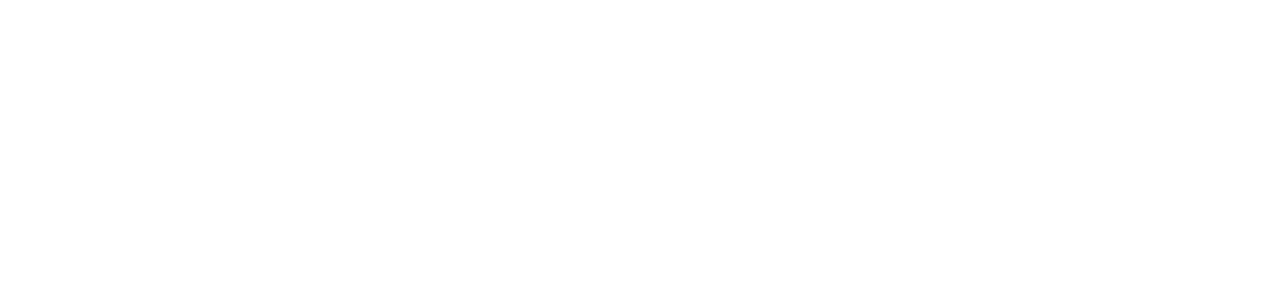
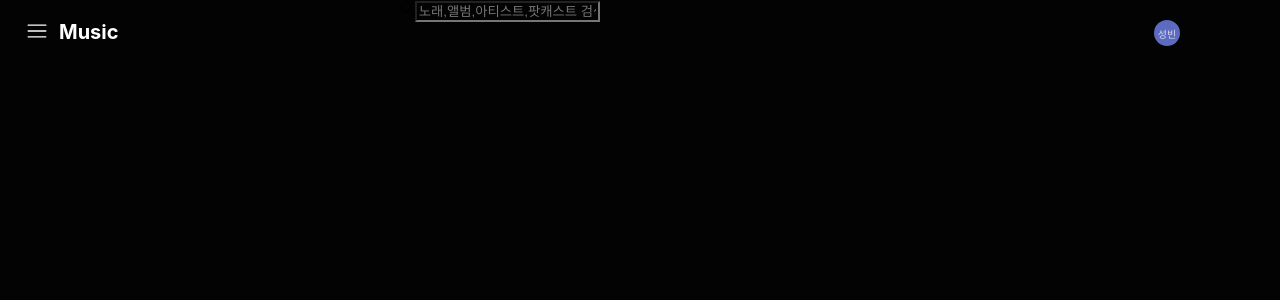
Before and after one commit to optshj/Youtube_Music, a React (Create React App) app: page / in a window 1280 px wide. Shown: the top 300 px of the page. Built offline with nearby package versions, Linux system fonts and the light colour scheme.

Commit message:
[Feat] Header스켈레톤제작중

```diff
--- a/package.json
+++ b/package.json
@@ -12,7 +12,9 @@
     "@types/react-dom": "^18.2.19",
     "react": "^18.2.0",
     "react-dom": "^18.2.0",
+    "react-icons": "^5.0.1",
     "react-scripts": "5.0.1",
+    "styled-components": "^6.1.8",
     "typescript": "^4.9.5",
     "web-vitals": "^2.1.4"
   },
--- a/public/index.html
+++ b/public/index.html
@@ -10,7 +10,7 @@
     />
     <link rel="apple-touch-icon" href="%PUBLIC_URL%/logo192.png" />
     <link rel="manifest" href="%PUBLIC_URL%/manifest.json" />
-    <title>React App</title>
+    <title>Youtube Music</title>
   </head>
   <body>
     <div id="root"></div>
--- a/src/App.tsx
+++ b/src/App.tsx
@@ -1,10 +1,12 @@
 import React from 'react';
+import Header from './components/header/Header';
 
 function App() {
-  return (
-    <div className="App">
-    </div>
-  );
+	return (
+		<>
+			<Header></Header>
+		</>
+	);
 }
 
 export default App;
--- /dev/null
+++ b/src/Theme.tsx
@@ -0,0 +1,5 @@
+const theme = {
+	background_black:"#030303"
+}
+
+export default theme;
--- /dev/null
+++ b/src/components/header/Header.tsx
@@ -0,0 +1,55 @@
+import React from 'react';
+import styled from 'styled-components';
+
+
+import Menu from './Menu';
+import Logo from './Logo';
+import Search from './Search';
+import UserIcon from './UserIcon';
+
+
+
+const HeaderForm = styled.div`
+	display: flex;
+  	justify-content: space-between;
+`
+
+const LeftContent = styled.div`
+	padding:20px;
+	display:flex;
+	order:1;
+`
+const CenterContent = styled.div`
+	display:flex;
+	order:2;
+`
+const RightContent = styled.div`
+	padding:20px;
+	padding-right:100px;
+	display:flex;
+	order:3;
+`
+function Header() {
+	return(
+		<>
+			<HeaderForm>
+				<LeftContent>
+					<Menu/>
+					<Logo/>
+				</LeftContent>
+
+
+				<CenterContent>
+					<Search/>
+				</CenterContent>
+
+
+				<RightContent>
+					<UserIcon/>
+				</RightContent>
+			</HeaderForm>
+		</>
+	)
+}
+
+export default Header;
--- /dev/null
+++ b/src/components/header/Logo.tsx
@@ -0,0 +1,24 @@
+import React from 'react';
+import styled from 'styled-components';
+
+const LogoForm = styled.div`
+	font-size:20px;
+	font-weight:bold;
+	color:white;
+	cursor:pointer;
+	padding:0 5px;
+`
+
+function Logo(){
+
+
+	return(
+		<>
+			<LogoForm>
+				Music
+			</LogoForm>
+		</>
+	)
+}
+
+export default Logo;
--- /dev/null
+++ b/src/components/header/Menu.tsx
@@ -0,0 +1,25 @@
+import React from 'react';
+import styled from 'styled-components';
+
+import { RxHamburgerMenu } from "react-icons/rx";
+
+const MenuForm = styled.div`
+	padding:0 6px;
+	color:white;
+	font-size:22px;
+	cursor:pointer;
+`
+
+function Menu(){
+
+
+	return(
+		<>
+			<MenuForm>
+				<RxHamburgerMenu />
+			</MenuForm>
+		</>
+	)
+}
+
+export default Menu;
--- /dev/null
+++ b/src/components/header/Search.tsx
@@ -0,0 +1,27 @@
+import React from 'react';
+import styled from 'styled-components';
+
+import { GoSearch } from "react-icons/go";
+
+const SearchForm = styled.div`
+	width:480px;
+	height:42px;
+`
+const SearchBar = styled.input`
+	background-color:#030303;
+`
+function Search(){
+
+
+	return(
+		<>
+			<SearchForm>
+
+				<GoSearch />
+				<SearchBar type="text" placeholder="노래,앨범,아티스트,팟캐스트 검색">
+				</SearchBar>
+			</SearchForm>
+		</>
+	)
+}
+export default Search;
--- /dev/null
+++ b/src/components/header/UserIcon.tsx
@@ -0,0 +1,32 @@
+import React from 'react';
+import styled from 'styled-components';
+
+const User = styled.div`
+	cursor:pointer;
+	width:26px;
+	height:26px;
+	border-radius:13px;
+	background-color:#5c6bc0;
+`
+const UserName = styled.div`
+	position: relative;
+    top: 50%;
+    transform: translateY(-50%);
+    text-align: center;
+	color: #d3d8ed;
+	font-size:10px;
+`
+
+function UserIcon(){
+
+
+	return(
+		<>
+			<User>
+				<UserName>성빈</UserName>
+			</User>
+		</>
+	)
+}
+
+export default UserIcon;
--- a/src/index.css
+++ b/src/index.css
@@ -5,6 +5,7 @@
     sans-serif;
   -webkit-font-smoothing: antialiased;
   -moz-osx-font-smoothing: grayscale;
+  background-color:#030303;
 }
 
 code {
```
Also changed, not shown: 2 other files (tests, documents, lock files or other folders).
